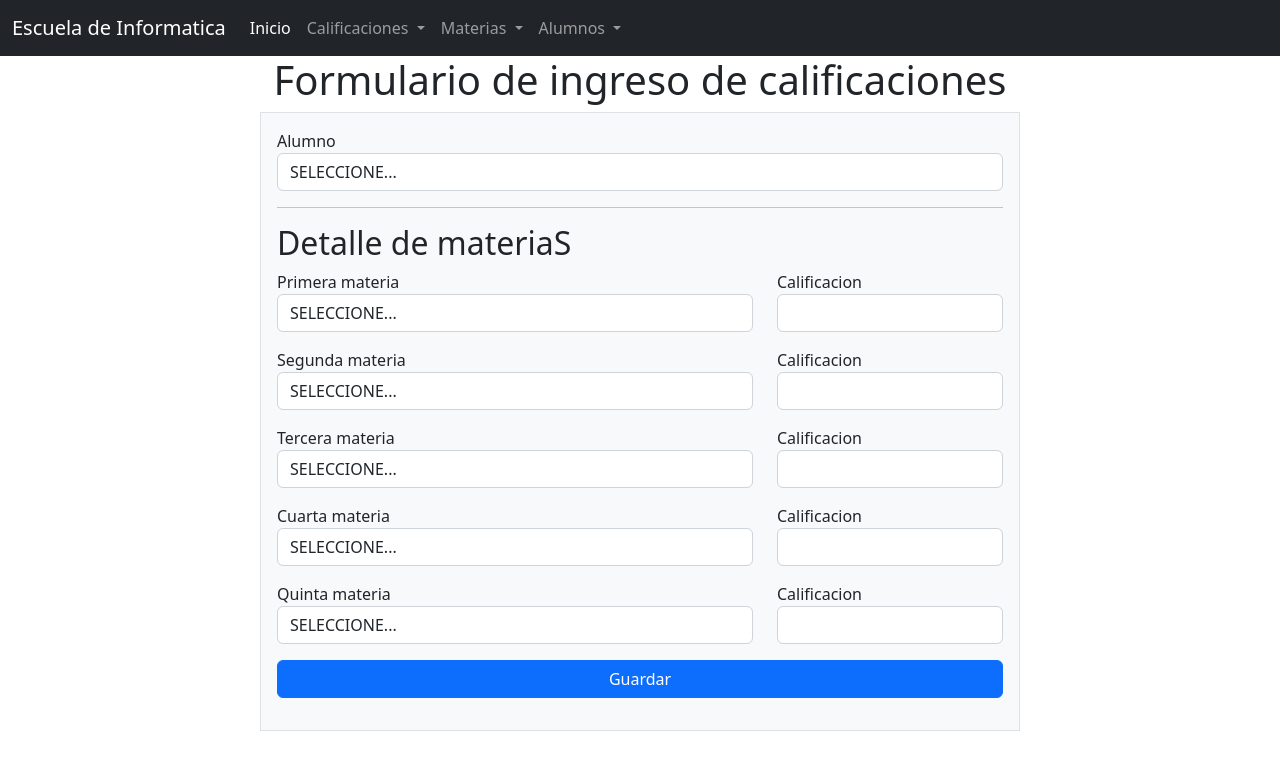
After one commit to dannycornelio/final_cornelio, a PHP site: page /vistas/calificaciones/index.php in a window 1280 px wide. The commit adds this page. Shown: the top 770 px of the page. Run offline with PHP 8.4, Linux system fonts and the light colour scheme; data that the repository does not hold is empty.

Commit message:
CREACIOON DEL ONDEX DE LA CARPETA VISTA SUBCARPETA CALIFICACIONES

```diff
--- a/includes/navbar.php
+++ b/includes/navbar.php
@@ -15,13 +15,13 @@
                     </a>
                     <ul class="dropdown-menu bg-dark">
                         <li class="nav-item">
-                            <a class="nav-link" href="/final_cornelio/vistas/ventas/index.php">Ingresar calificaciones</a>
+                            <a class="nav-link" href="/final_cornelio/vistas/calificaciones/index.php">Ingresar calificaciones</a>
                         </li>
                         <li class="nav-item">
-                            <a class="nav-link" href="/final_cornelio/vistas/ventas/buscar.php">Buscar calificaciones</a>
+                            <a class="nav-link" href="/final_cornelio/vistas/calificaciones/buscar.php">Buscar calificaciones</a>
                         </li>
                         <li class="nav-item">
-                            <a class="nav-link" href="/final_cornelio/controladores/ventas/detalle_ventas.php">Detalle de calificaciones</a>
+                            <a class="nav-link" href="/final_cornelio/controladores/calificaciones/detalle_ventas.php">Detalle de calificaciones</a>
                         </li>
                     </ul>
                 </li>
--- /dev/null
+++ b/vistas/calificaciones/index.php
@@ -0,0 +1,118 @@
+<?php
+require_once '../../modelos/Alumnos.php';
+require_once '../../modelos/Materias.php';
+    try {
+        $alumno = new Alumno();
+        $materia = new Materia();
+        $alumnos = $alumno->buscar();
+        $materiaS = $materia->buscar();
+
+    } catch (PDOException $e) {
+        $error = $e->getMessage();
+    } catch (Exception $e2){
+        $error = $e2->getMessage();
+    }
+?>
+<?php include_once '../../includes/header.php'?>
+<?php include_once '../../includes/navbar.php'?>
+    <div class="container">
+        <h1 class="text-center">Formulario de ingreso de calificaciones</h1>
+        <div class="row justify-content-center">
+            <form action="/final_cornelio/controladores/calificaciones/guardar.php" method="POST" class="col-lg-8 border bg-light p-3">
+                <div class="row mb-3">
+                    <div class="col">
+                        <label for="calif_alumno">Alumno</label>
+                        <select name="calif_alumno" id="calif_alumno" class="form-control">
+                            <option value="">SELECCIONE...</option>
+                            <?php foreach ($alumnos as $key => $alumno) : ?>
+                                <option value="<?= $alumno['ID_ALUMNOS'] ?>"><?= $alumno['ALU_NOMBRE'] . ' ' . $alumno['ALU_APELLIDO'] ?></option>
+                            <?php endforeach?>
+                        </select>
+                    </div>
+                </div>
+                <hr>
+                <h2>Detalle de materiaS</h2>
+                <div class="row mb-3">
+                    <div class="col-lg-8">
+                        <label for="materia1">Primera materia</label>
+                        <select name="materia[]" id="materia1" class="form-control">
+                            <option value="">SELECCIONE...</option>
+                            <?php foreach ($materiaS as $key => $materia) : ?>
+                                <option value="<?= $materia['ID_MATERIAS'] ?>"><?= $materia['MA_NOMBRE'] ?></option>
+                            <?php endforeach?>
+                        </select>
+                    </div>
+                    <div class="col-lg-4">
+                        <label for="calificacion1">Calificacion</label>
+                        <input type="number" step="any" name="calif_punteo[]" id="calificacion1" class="form-control">
+                    </div>
+                </div>
+                <div class="row mb-3">
+                    <div class="col-lg-8">
+                        <label for="materia2">Segunda materia</label>
+                        <select name="materia[]" id="materia2" class="form-control">
+                            <option value="">SELECCIONE...</option>
+                            <?php foreach ($materiaS as $key => $materia) : ?>
+                                <option value="<?= $materia['ID_MATERIAS'] ?>"><?= $materia['MA_NOMBRE'] ?></option>
+                            <?php endforeach?>
+                        </select>
+                    </div>
+                    <div class="col-lg-4">
+                        <label for="calificacion2">Calificacion</label>
+                        <input type="number" step="any" name="calif_punteo[]" id="calificacion2" class="form-control">
+                    </div>
+                </div>
+                <div class="row mb-3">
+                    <div class="col-lg-8">
+                        <label for="materia3">Tercera materia</label>
+                        <select name="materia[]" id="materia3" class="form-control">
+                            <option value="">SELECCIONE...</option>
+                            <?php foreach ($materiaS as $key => $materia) : ?>
+                                <option value="<?= $materia['ID_MATERIAS'] ?>"><?= $materia['MA_NOMBRE']?></option>
+                            <?php endforeach?>
+                        </select>
+                    </div>
+                    <div class="col-lg-4">
+                        <label for="calificacion3">Calificacion</label>
+                        <input type="number" step="any" name="calif_punteo[]" id="calificacion3" class="form-control">
+                    </div>
+                </div>
+                <div class="row mb-3">
+                    <div class="col-lg-8">
+                        <label for="materia4">Cuarta materia</label>
+                        <select name="materia[]" id="materia4" class="form-control">
+                            <option value="">SELECCIONE...</option>
+                            <?php foreach ($materiaS as $key => $materia) : ?>
+                                <option value="<?= $materia['ID_MATERIAS'] ?>"><?= $materia['MA_NOMBRE'] ?></option>
+                            <?php endforeach?>
+                        </select>
+                    </div>
+                    <div class="col-lg-4">
+                        <label for="calificacion4">Calificacion</label>
+                        <input type="number" step="any" name="calif_punteo[]" id="calificacion4" class="form-control">
+                    </div>
+                </div>
+                <div class="row mb-3">
+                    <div class="col-lg-8">
+                        <label for="materia5">Quinta materia</label>
+                        <select name="materia[]" id="materia5" class="form-control">
+                            <option value="">SELECCIONE...</option>
+                            <?php foreach ($materiaS as $key => $materia) : ?>
+                                <option value="<?= $materia['ID_MATERIAS'] ?>"><?= $materia['MA_NOMBRE'] ?></option>
+                            <?php endforeach?>
+                        </select>
+                    </div>
+                    <div class="col-lg-4">
+                        <label for="calificacion5">Calificacion</label>
+                        <input type="number" step="any" name="calif_punteo[]" id="calificacion5" class="form-control">
+                    </div>
+                </div>
+                <div class="row mb-3">
+                    <div class="col">
+                        <button type="submit" class="btn btn-primary w-100">Guardar</button>
+                    </div>
+                </div>
+            </form>
+        </div>
+    </div>
+<?php include_once '../../includes/footer.php'?>
```
